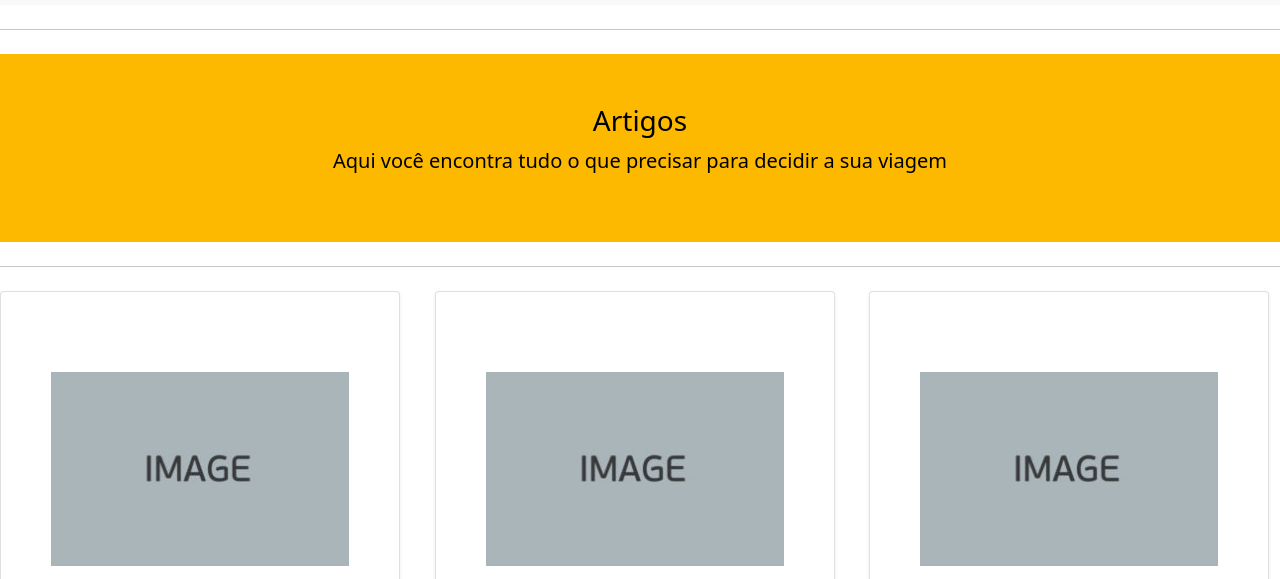
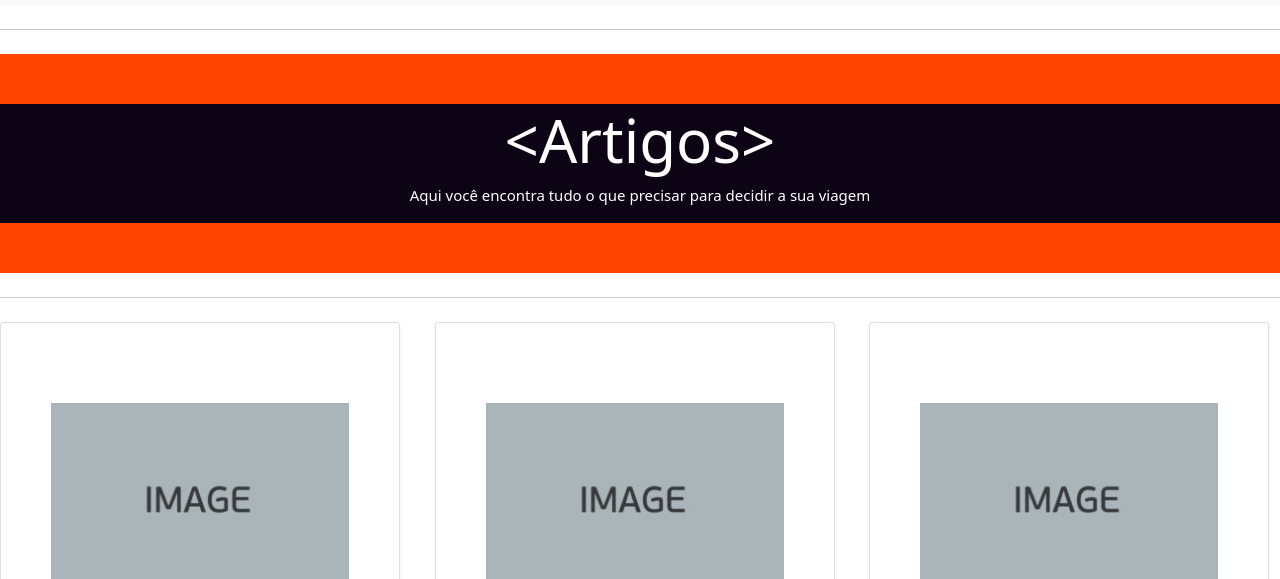
Before and after one commit to hex0x0/travel-connection, a plain HTML site: page artigos.html in a window 1280 px wide. Shown: the part 189-768 px from the top of the page. Drawn offline with Linux system fonts and the light colour scheme.

Commit message:
Minor changes on artigos

```diff
--- a/artigos.html
+++ b/artigos.html
@@ -71,7 +71,7 @@
   <div class="row bgcolor-article">
 
       <div class="col-lg-12 vertical-align text-color f-text">
-        <h3>Artigos</h3>
+        <h3>&#60;Artigos&#62;</h3>
       </div>
       <div class="col-lg-12 vertical-align text-color f-text">
           <p>Aqui você encontra tudo o que precisar para decidir a sua viagem</p>
--- a/assets/css/style.css
+++ b/assets/css/style.css
@@ -23,7 +23,7 @@
 
 
 .bgcolor-article{
-    background-color: rgba(252,185,0,1);
+    background-color: orangered;
     padding-top:50px;
     padding-bottom:50px;
 }
@@ -35,12 +35,17 @@
 }
 
 .text-color{
-    color:#000;
+    color:#fff;
+    background-color: rgb(12, 4, 20);
+}
+
+.text-color h3{
+    font-size:60px;
 }
 
 .f-text{
-    font-size:20px;
-    transition: color 1s;
+    font-size:15px;
+
 }
 
 .f-text:hover{
```
